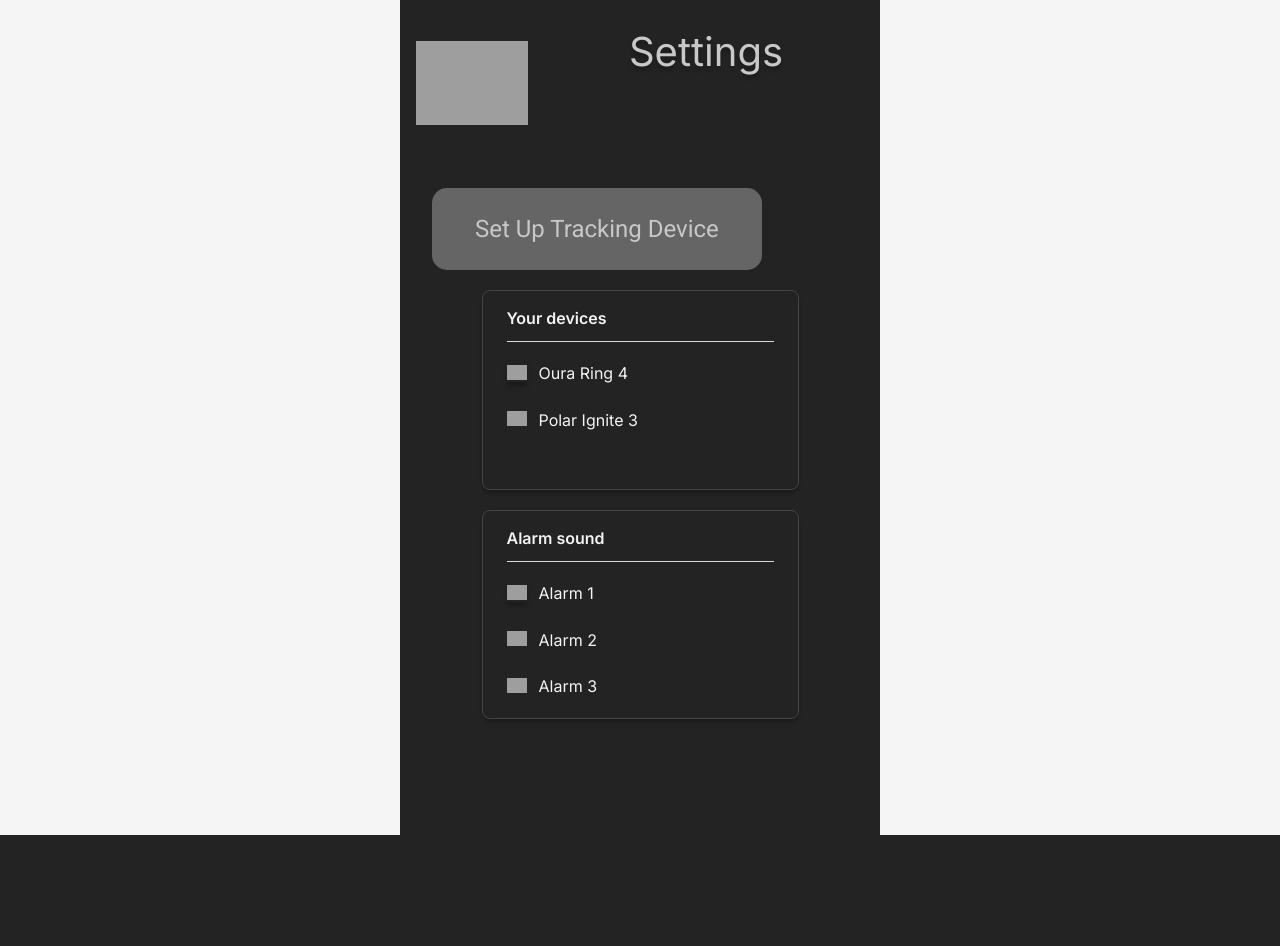
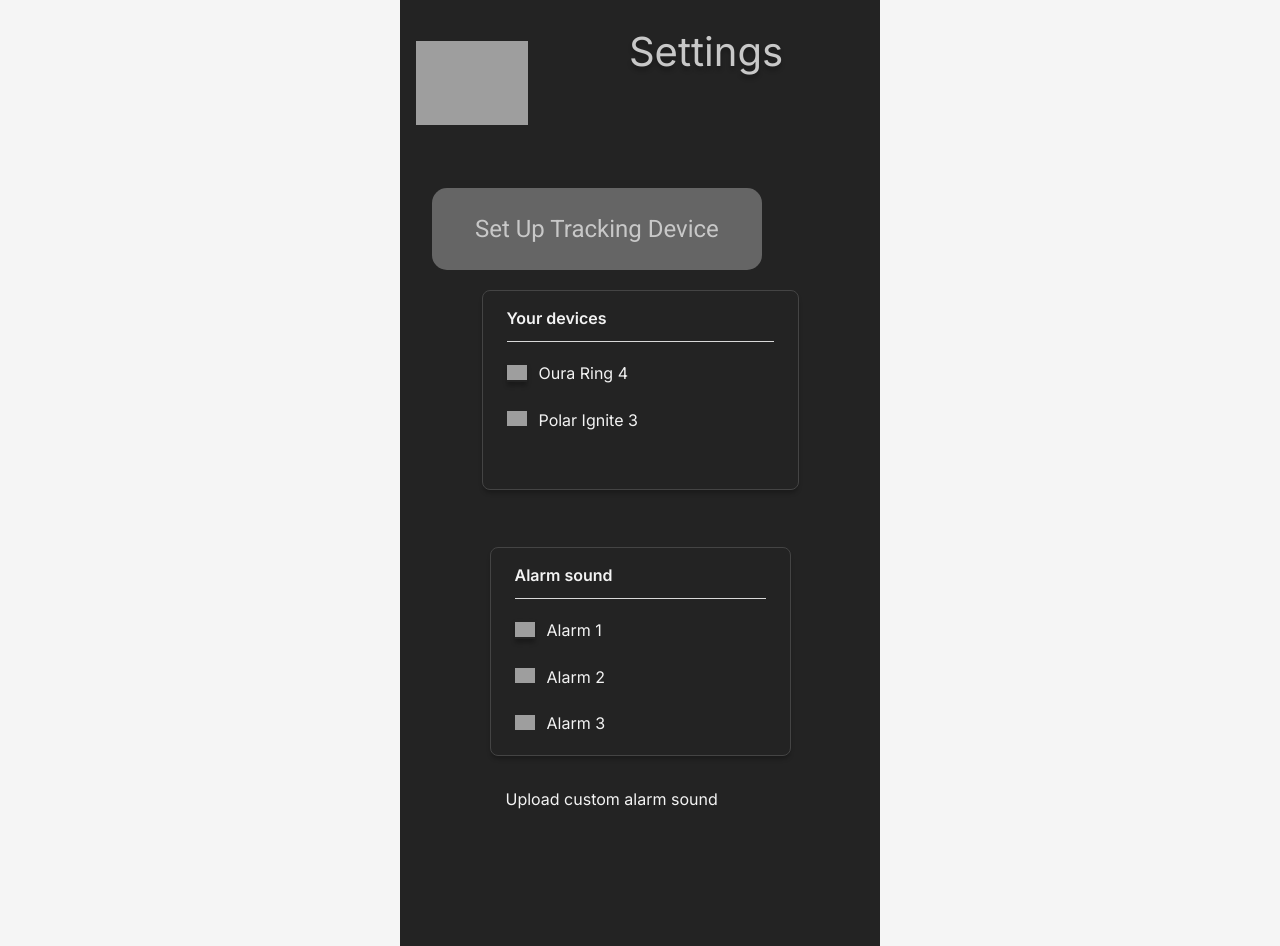
Before and after one commit to Jaervi/kayttisproto, a React (Vite) app: page /kayttisproto/settings in a window 1280 px wide. Before the commit the page ends 835 px from the top, so only its background shows below. Built offline with nearby package versions, Linux system fonts and the light colour scheme; grey boxes are pictures that could not be loaded.

Commit message:
Added custom alarm sounds

```diff
--- a/src/temp/components/MenuItem/MenuItem.jsx
+++ b/src/temp/components/MenuItem/MenuItem.jsx
@@ -8,12 +8,17 @@ function MenuItem({
   sound,
   status,
   setStatus,
+  isFile = false,
 }) {
   const [play, setPlay] = useState(false);
   const audioRef = useRef(null);
 
   useEffect(() => {
-    audioRef.current = new Audio(sound);
+    if (isFile) {
+      audioRef.current = new Audio(URL.createObjectURL(sound));
+    } else {
+      audioRef.current = new Audio(sound);
+    }
     audioRef.current.volume = 0.1;
     audioRef.current.onended = () => setPlay(false);
 
--- a/src/temp/components/SettingsScreen/SettingsScreen.jsx
+++ b/src/temp/components/SettingsScreen/SettingsScreen.jsx
@@ -2,6 +2,7 @@ import React, { useSyncExternalStore } from "react";
 import "./SettingsScreen.css";
 import Menu from "../Menu/Menu";
 import "../Menu/Menu.css";
+import "../MenuItem/MenuItem.css";
 import MenuItem from "../MenuItem/MenuItem";
 import { useNavigate } from "react-router-dom";
 import { useState } from "react";
@@ -19,6 +20,7 @@ export const Alarms = ({ style = "" }) => {
     icon: icons[0],
     alticon: icons[1]
   });
+  const [files, setFiles] = useState([]);
 
   const changeDevice = (newTitle) => {
     const deactivate = newTitle === alastatus.title;
@@ -32,6 +34,7 @@ export const Alarms = ({ style = "" }) => {
   };
 
   return (
+    <div style={{width: "100%", overflow: "hidden", minHeight: "200px", padding: "8px 8px 8px", maxWidth: "317px"}}>
       <Menu title="Alarm sound" className={style}>
         <MenuItem
           title="Alarm 1"
@@ -55,7 +58,38 @@ export const Alarms = ({ style = "" }) => {
           status={alastatus}
           setStatus={changeDevice}
         />
+        {files.map((file) =>
+          <MenuItem
+            key={file.name}
+            title={file.name}
+            alarm={true}
+            sound={file}
+            status={alastatus}
+            setStatus={changeDevice}
+            isFile={true}
+          />
+        )}
       </Menu>
+      <div className="menu-item" style={{ marginTop: "20px" }}>
+        <input
+          type="file"
+          id="audioUpload"
+          name="audioFile"
+          accept="audio/*"
+          style={{ display: "none" }}
+          onChange={(e) => {
+            setFiles(files.concat(e.target.files[0]))
+          }}
+        />
+        <label
+          htmlFor="audioUpload"
+          className="menu-item-body"
+          style={{ cursor: "pointer" }}
+        >
+          Upload custom alarm sound
+        </label>
+      </div>
+    </div>
   );
 };
 
@@ -71,8 +105,8 @@ function SettingsScreen() {
   const [devstatus, setDevStatus] = useState({
     title: "",
     description: "",
-    icon: icons[0],
-    alticon: icons[1]
+    icon: icons[1],
+    alticon: icons[0]
   });
 
   const changeDevice = (newTitle) => {
```
Lines whose indentation alone changed are shown as unchanged.
